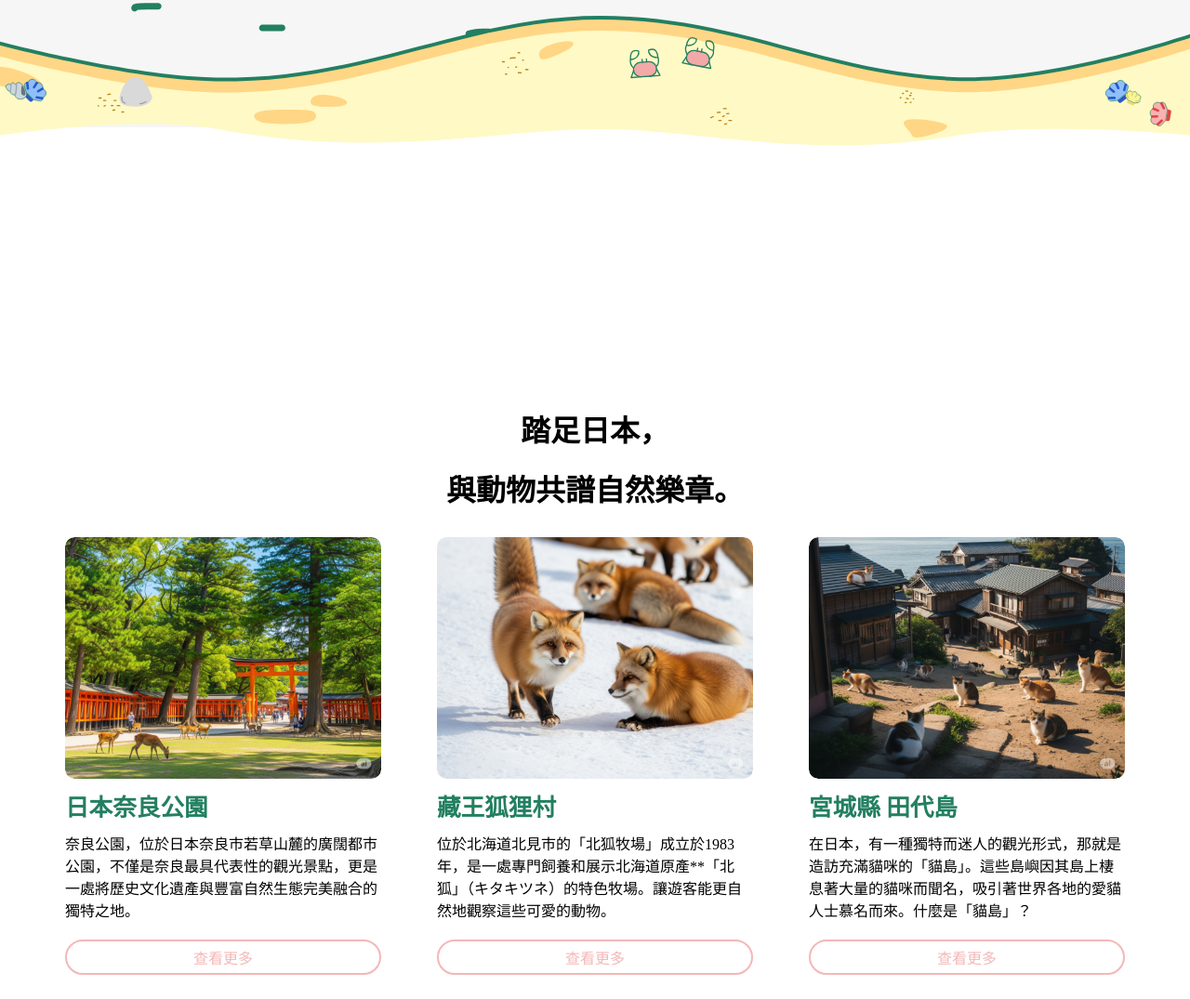
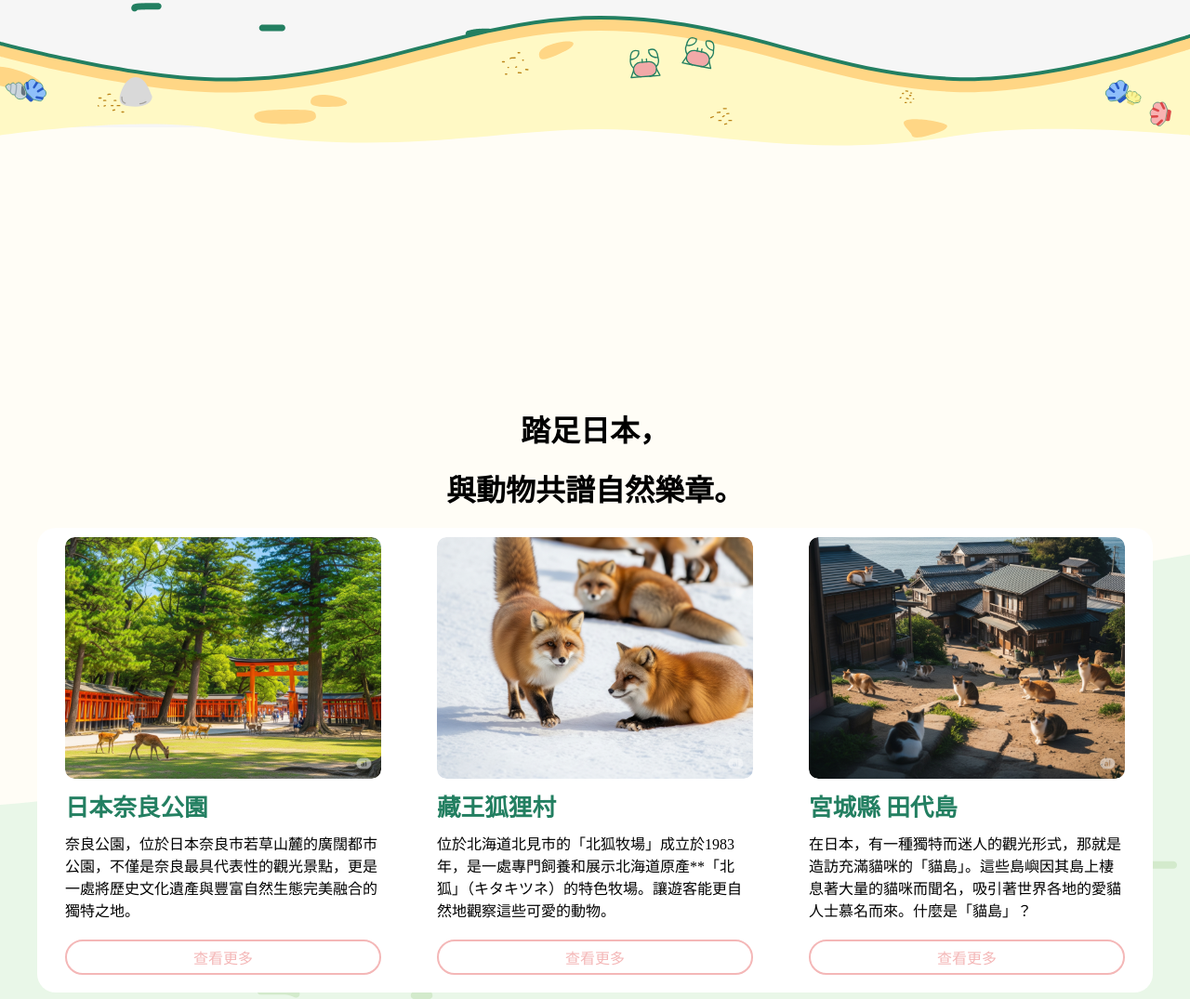
Before and after one commit to 1109211068/finalexam, a plain HTML site: page index.html in a window 1280 px wide. Shown: the part 2040-3115 px from the top of the page at 93% size. Drawn offline with Linux system fonts and the light colour scheme; the site is published under a folder, as on GitHub Pages, so addresses that start at the root find nothing.

Commit message:
fix photo

```diff
--- a/css/index.css
+++ b/css/index.css
@@ -196,7 +196,7 @@
         .section4{
         width: 100%;
         height: 1630px;
-        background-image: url(/img/newindex12.png);
+        background-image: url(../img/newindex12.png);
         padding-top: 1px;
 
 
```
